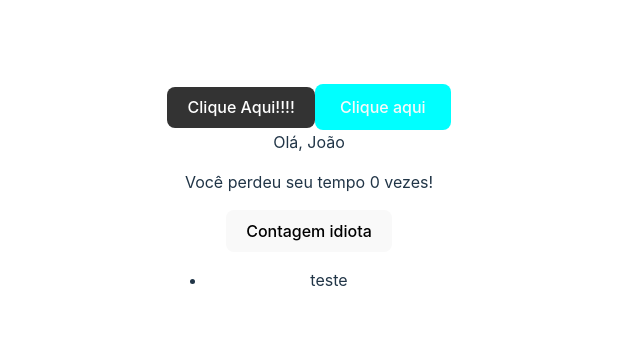
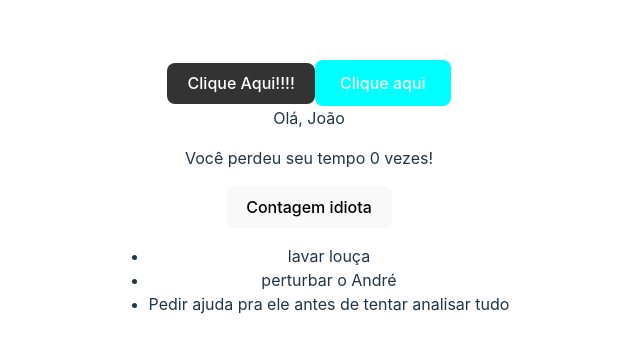
Before and after one commit to caiospfc88/curso_react_com_ts-main-pratica, a React (Vite) app in the folder 2_fundamentos/vite-project/: page / in a window 1280 px wide. Shown: the part 204-556 px from the top of the page, without its empty margins (331-971 px from the left). Built offline with nearby package versions, Linux system fonts and the light colour scheme.

Commit message:
nada importante

```diff
--- a/2_fundamentos/vite-project/src/App.jsx
+++ b/2_fundamentos/vite-project/src/App.jsx
@@ -57,12 +57,11 @@ function App() {
       <Greeting name="João" />
       <CounterIdiota />
       <TaskList
-        list={[{ id: 0, task: "teste" }]}
-        /*list={[
+        list={[
           { id: 0, task: "lavar louça" },
           { id: 1, task: "perturbar o André" },
           { id: 2, task: "Pedir ajuda pra ele antes de tentar analisar tudo" },
-        ]}*/
+        ]}
       />
     </>
   );
```
